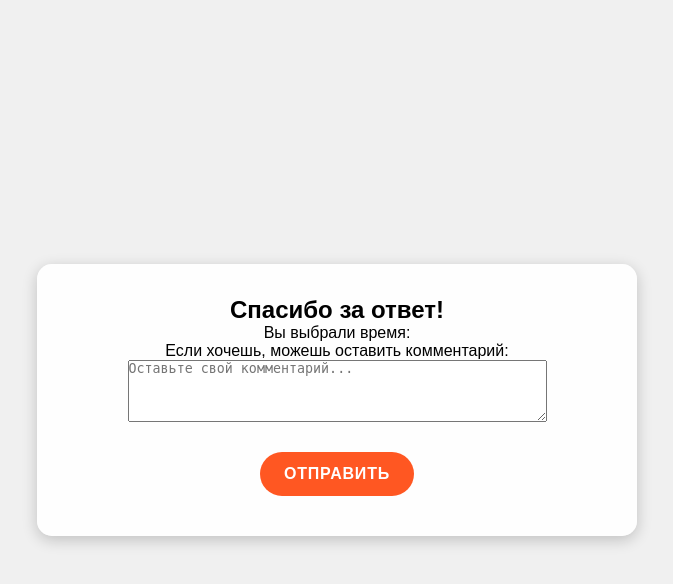
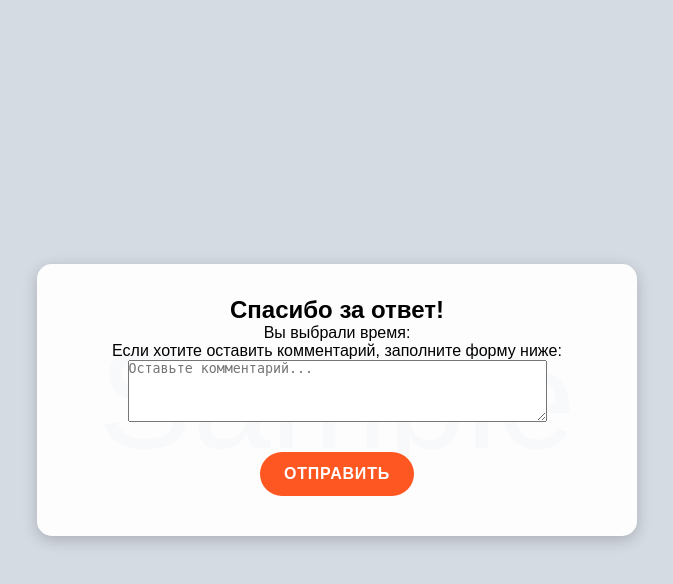
Before and after one commit to Lavochka123/svety1111, a Flask app: page /invite/1/page5 in a window 1280 px wide. Shown: the top 584 px of the page, without its empty margins (303-976 px from the left). Run offline with Flask 3, Linux system fonts and the light colour scheme; tables that the repository leaves empty hold one stand-in row (values such as "Sample post"); grey boxes marked "Sample" are stand-in pictures.

Commit message:
Update page5.html

```diff
--- a/template/page5.html
+++ b/template/page5.html
@@ -3,17 +3,19 @@
 <head>
   <meta charset="UTF-8">
   <title>Страница 5</title>
-  <link rel="stylesheet" href="/static/css/style.css">
+  <link rel="stylesheet" href="{{ url_for('static', filename='css/style.css') }}">
 </head>
-<body class="{{ data.design }}">
+<body class="{{ data.design }}"
+{% if data.bg_image %}
+  style="background-image: url('{{ url_for('static', filename='uploads/' + data.bg_image) }}'); background-size: cover; background-position: center;"
+{% endif %}>
   <div class="container">
     <h2>Спасибо за ответ!</h2>
     <p>Вы выбрали время: <strong>{{ selected_time }}</strong></p>
-
-    <p>Если хочешь, можешь оставить комментарий:</p>
+    <p>Если хотите оставить комментарий, заполните форму ниже:</p>
     <form method="POST" action="/comment">
       <input type="hidden" name="invite_id" value="{{ data.id }}">
-      <textarea name="comment" rows="4" cols="50" placeholder="Оставьте свой комментарий..."></textarea>
+      <textarea name="comment" rows="4" cols="50" placeholder="Оставьте комментарий..."></textarea>
       <br><br>
       <button type="submit" class="button">Отправить</button>
     </form>
```
